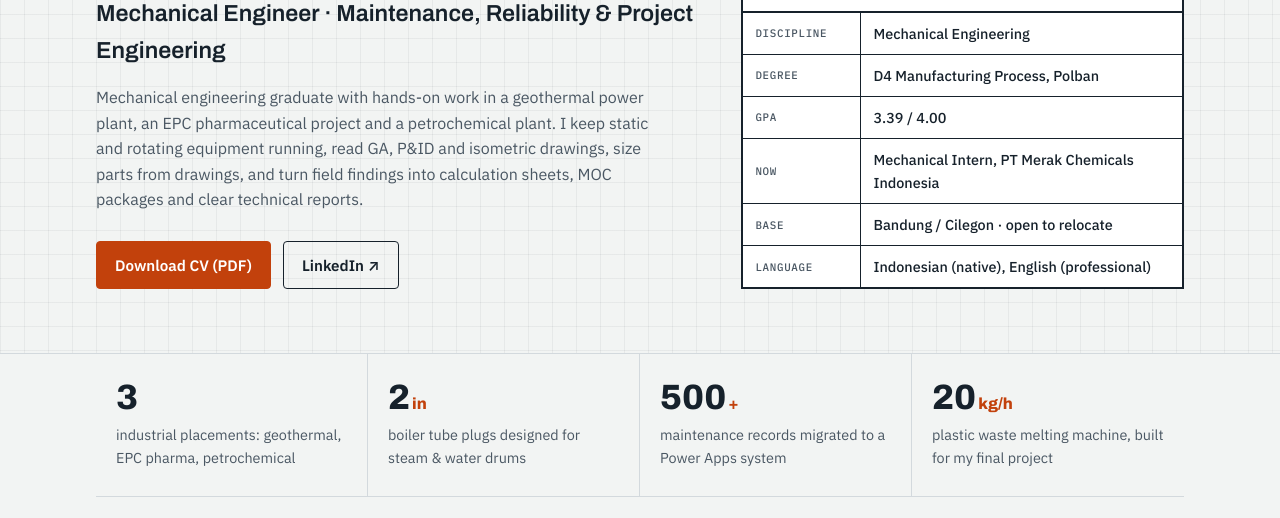
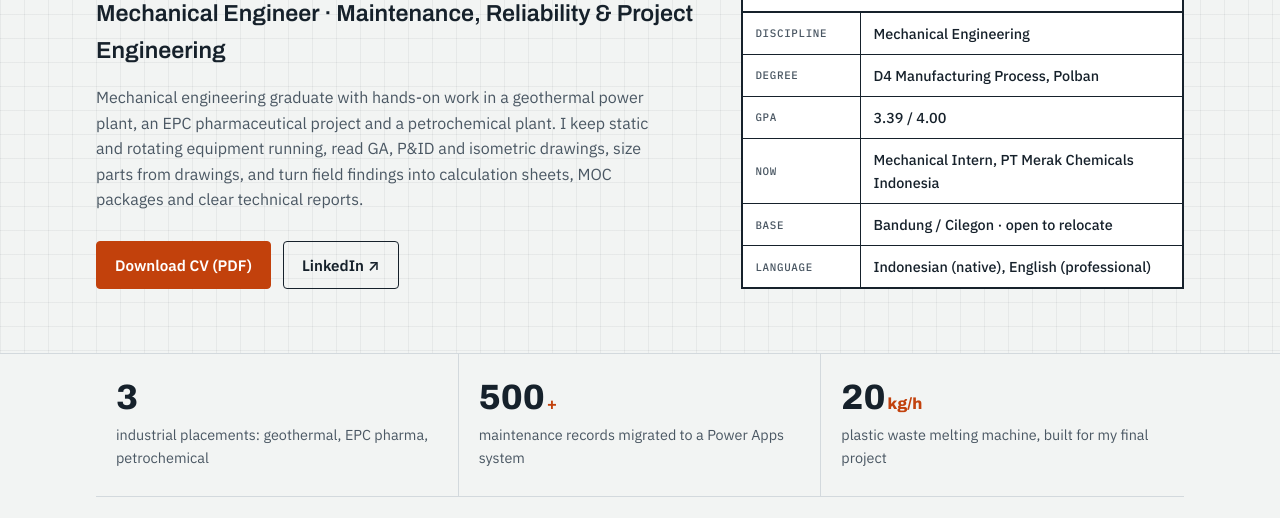
Before and after one commit to shendyu7-a11y/shendyu7-a11y.github.io, a plain HTML site: page index.html in a window 1280 px wide. Shown: the part 434-952 px from the top of the page. Drawn offline with Linux system fonts and the light colour scheme.

Commit message:
Remove tube plug stat from hero
Co-Authored-By: Claude Opus 5.5 <noreply@anthropic.com>
Claude-Session: https://claude.ai/code/session_01FU6DnaWRU5eLUAmoU8RCE2

```diff
--- a/index.html
+++ b/index.html
@@ -80,13 +80,13 @@ body::before{content:"";position:fixed;inset:0 0 auto;height:env(safe-area-inset
 .tblock .head small{display:block}
 
 /* stats */
-.stats{display:grid;grid-template-columns:repeat(4,minmax(0,1fr));border-bottom:1px solid var(--line)}
+.stats{display:grid;grid-template-columns:repeat(3,minmax(0,1fr));border-bottom:1px solid var(--line)}
 .stat{padding:26px 20px;border-right:1px solid var(--line)}
 .stat:last-child{border-right:0}
 .stat strong{display:block;font:800 2.2rem var(--f-display);font-stretch:75%;line-height:1;margin-bottom:8px;font-variant-numeric:tabular-nums}
 .stat strong em{font-style:normal;font-size:1rem;color:var(--accent);margin-left:2px}
 .stat p{font-size:.9rem;color:var(--ink-2)}
-@media (max-width:760px){.stats{grid-template-columns:repeat(2,minmax(0,1fr))}.stat:nth-child(2){border-right:0}.stat:nth-child(-n+2){border-bottom:1px solid var(--line)}}
+@media (max-width:760px){.stats{grid-template-columns:1fr}.stat{border-right:0;padding:20px 16px}.stat:not(:last-child){border-bottom:1px solid var(--line)}}
 
 /* sections */
 section.s{padding-block:72px;border-bottom:1px solid var(--line);scroll-margin-top:30px}
@@ -269,7 +269,6 @@ footer .wrap{display:flex;flex-wrap:wrap;justify-content:space-between;gap:12px;
 <div class="wrap">
   <div class="stats">
     <div class="stat"><strong>3</strong><p>industrial placements: geothermal, EPC pharma, petrochemical</p></div>
-    <div class="stat"><strong>2<em>in</em></strong><p>boiler tube plugs designed for steam &amp; water drums</p></div>
     <div class="stat"><strong>500<em>+</em></strong><p>maintenance records migrated to a Power Apps system</p></div>
     <div class="stat"><strong>20<em>kg/h</em></strong><p>plastic waste melting machine, built for my final project</p></div>
   </div>
```
